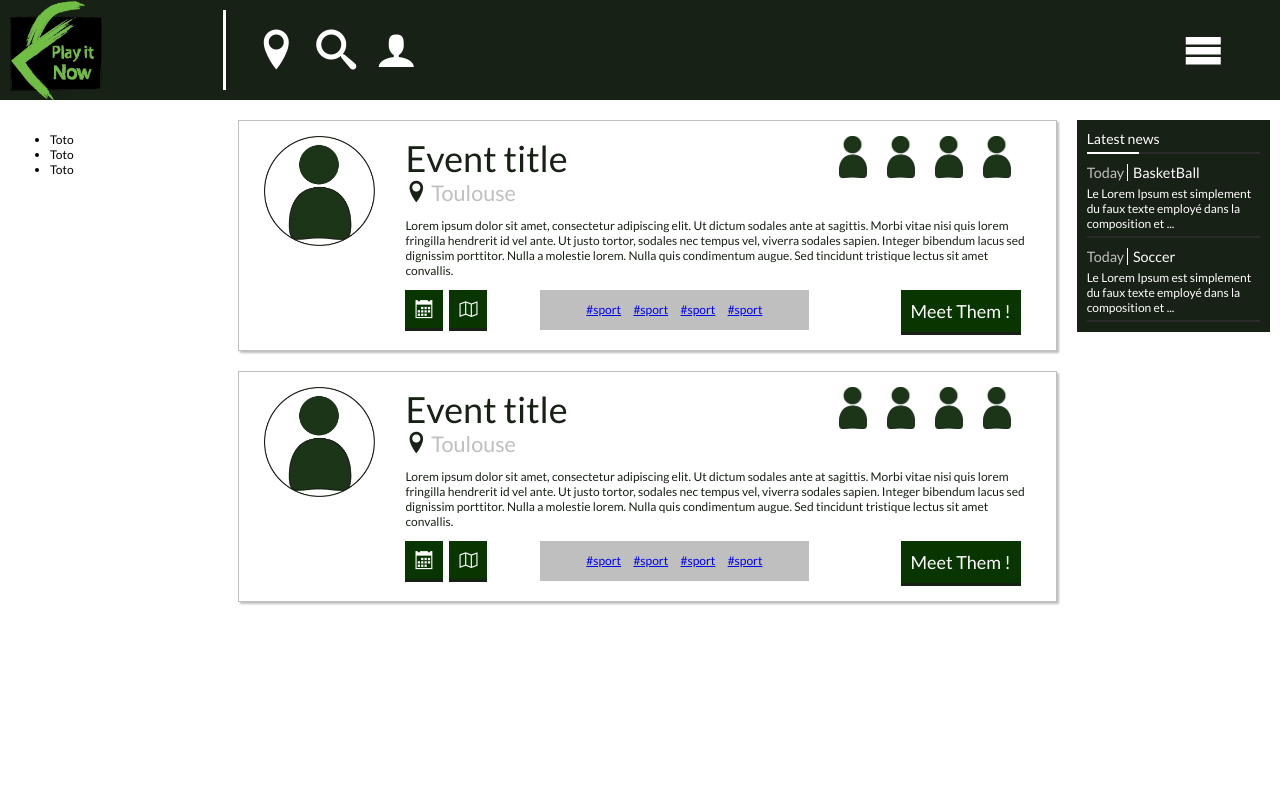
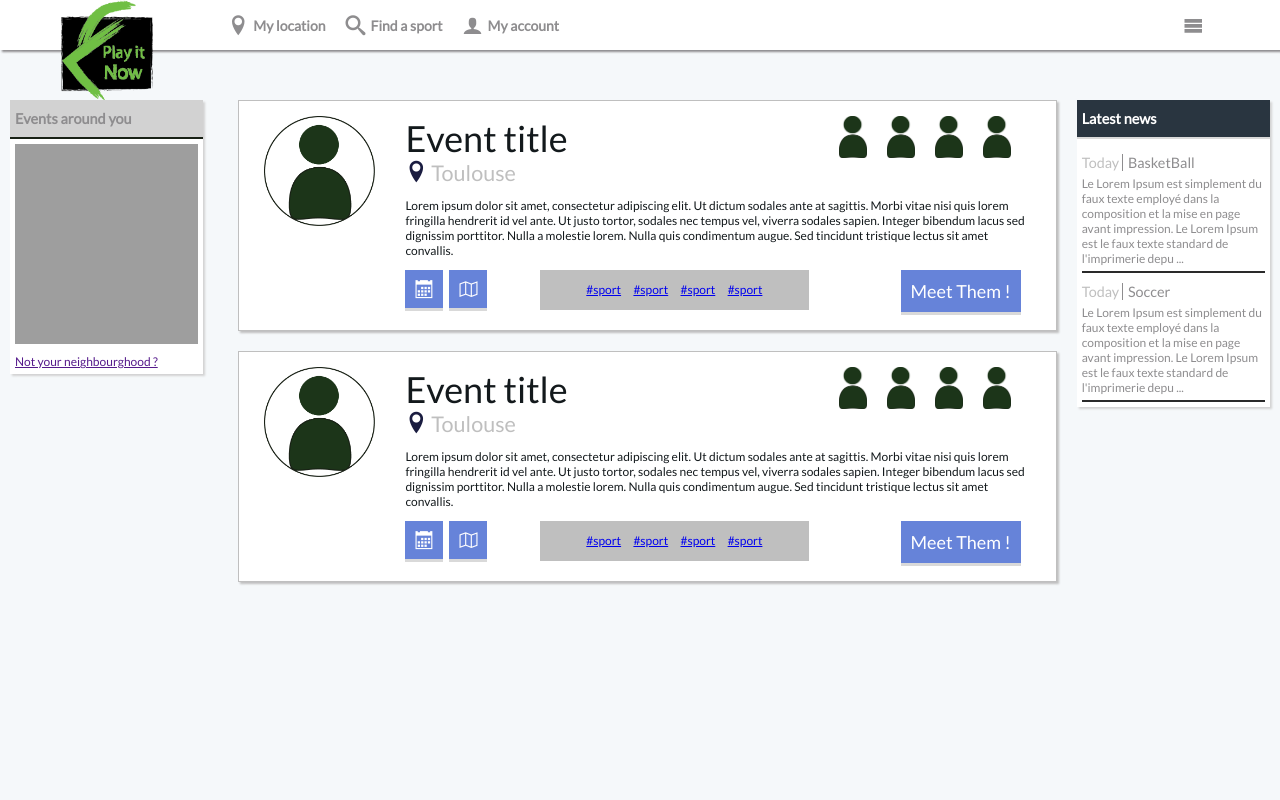
Before and after one commit to esgiprojetninja/PlayNow, a PHP site: page / in a window 1280 px wide. Run offline with PHP 8.4, Linux system fonts and the light colour scheme; some libraries are stand-ins or nearby versions; some web fonts are replaced; grey boxes are pictures that could not be loaded.

Commit message:
web | css: fixed buttons

```diff
--- /dev/null
+++ b/web/css/button.css
@@ -0,0 +1,128 @@
+.btn {
+    border: none;
+    font-size: 1.5em;
+    padding: 10px;
+    border-bottom: 3px solid #182115;
+}
+
+.btn:hover {
+    cursor: pointer;
+}
+
+.btn:focus {
+    outline: none;
+}
+
+.btn-darkgreen {
+    color: #FFFFFF;
+    background-color: #093500;
+}
+
+.btn-darkgreen:focus {
+    background-color: #3AFA06;
+}
+
+/*@mixin btn-colors($color, $background) {
+  background-color: $background;
+  border-color: $background;
+  color: $color;
+  &:hover,
+  &:active,
+  &:active:hover,
+  &:active:focus,
+  &:focus {
+    background-color: scale-color($background, $lightness: -10%);
+    border-color: scale-color($background, $lightness: -10%);
+  }
+}*/
+
+.btn-dark-blue {
+    color: #FFFFFF;
+    background-color: #1A1C40;
+    border-color: #D9D9D9;
+}
+.btn-dark-blue:hover,
+.btn-dark-blue:focus,
+.btn-dark-blue:active,
+.btn-dark-blue:active:hover,
+.btn-dark-blue:active:focus {
+    background-color: #2B2E5C;
+}
+
+.btn-primary {
+    color: #FFFFFF;
+    background-color: #6683D9;
+    border-color: #D9D9D9;
+}
+.btn-primary:hover,
+.btn-primary:focus,
+.btn-primary:active,
+.btn-primary:active:hover,
+.btn-primary:active:focus {
+    background-color: #789AFF;
+}
+
+.btn-primary2 {
+    color: #FFFFFF;
+    background-color: #293540;
+    border-color: #D9D9D9;
+}
+.btn-primary2:hover,
+.btn-primary2:focus,
+.btn-primary2:active,
+.btn-primary2:active:hover,
+.btn-primary2:active:focus {
+    background-color: #445669;
+}
+
+.btn-info {
+    color: #FFFFFF;
+    background-color: #5C8EF2;
+    border-color: #D9D9D9;
+}
+.btn-info:hover,
+.btn-info:focus,
+.btn-info:active,
+.btn-info:active:hover,
+.btn-info:active:focus {
+    background-color: #61A2FF;
+}
+
+.btn-success {
+    color: #FFFFFF;
+    background-color: #3BD97F;
+    border-color: #D9D9D9;
+}
+.btn-success:hover,
+.btn-success:focus,
+.btn-success:active,
+.btn-success:active:hover,
+.btn-success:active:focus {
+    background-color: #45FF95;
+}
+
+.btn-warning {
+    color: #FFFFFF;
+    background-color: #F2A03D;
+    border-color: #D9D9D9;
+}
+.btn-warning:hover,
+.btn-warning:focus,
+.btn-warning:active,
+.btn-warning:active:hover,
+.btn-warning:active:focus {
+    background-color: #F2C33D;
+}
+
+.btn-warning {
+    color: #FFFFFF;
+    background-color: #731018;
+    border-color: #D9D9D9;
+}
+.btn-warning:hover,
+.btn-warning:focus,
+.btn-warning:active,
+.btn-warning:active:hover,
+.btn-warning:active:focus {
+    background-color: #9C1620;
+}
--- a/web/css/global.css
+++ b/web/css/global.css
@@ -5,6 +5,8 @@
 
 body {
     font-size: 12px;
+    color: #1A1C40;
+    background-color: #f5f8fa;
 }
 
 /********************
@@ -47,88 +49,87 @@ body {
     display: block;
 }
 
-/*********************
-    -- BUTTONS --
-*********************/
-
-.btn {
-    border: none;
-    font-size: 1.5em;
-    padding: 10px;
-}
-
-.btn:hover {
-    cursor: pointer;
-}
-
-.btn:focus {
-    outline: none;
-}
-
-.btn-darkgreen {
-    border-bottom: 3px solid #182115;
-    background-color: #093500;
-    color: #FFFFFF;
-}
-
-.btn-darkgreen:focus {
-    background-color: #3AFA06;
-}
-
 /**********************
     -- HEADER --
 **********************/
 
 header {
-    background-color: #182115;
-    color: #FFFFFF;
+    background-color: #FFFFFF;
+    color: #2A2A2A;
     margin-bottom: 20px;
+    height: 50px;
+    box-shadow: 2px 2px 2px #8E8D8F;
 }
 
 header .app-logo {
-    height: 100px;
-    width: 92px;
 }
 
 header .header-separator {
-    height: 80px;
+    height: 30px;
     margin-top: 10px;
     padding-left: 30px;
-    border-left: 3px solid #FFFFFF;
+    border-left: 3px solid #13191C;
     width: 3px;
     float: left;
 }
 
 header .icon {
-    font-size: 40px;
-    padding-top: 30px;
     display: block;
-    height: 100px;
-    width: 60px;
+    margin-right: 15px;
     float: left;
-    color: white;
     text-decoration: none;
+    line-height: 1;
+    height: 50px;
+    vertical-align: middle;
+    color: #8E8D8F;
+    transition: all .15s ease-in-out;
+}
+
+header .icon:hover {
+    color: #13191C;
+    border-bottom: 4px solid #13191C;
+}
+
+header .icon span {
+    display: block;
+    float: left;
+    font-size: 20px;
+    margin-top: 15px;
+    margin-left: 5px;
+}
+
+
+header .icon .text {
+    font-size: 14px;
+    font-weight: 600;
+    margin-top: 19px;
 }
 
 /* DROPDOWNS */
 
 .dropdown {
     position: relative;
-    height: 100px;
+    height: 50px;
+}
+
+.dropdown .dropdown-icon {
+    margin-left: 0;
 }
 
 .dropdown .dropdown-menu {
     display: none;
     position: absolute;
-    top: 100px;
+    top: 50px;
     left: 0px;
     right: auto;
-    background-color: #182115;
+    background-color: #FFFFFF;
     list-style: none;
     margin: 0;
     padding: 0;
     text-align: center;
     min-width: 200px;
+    box-shadow: 2px 2px 2px #2A2A2A;
+    border: 1px solid #2A2A2A;
 
 }
 
@@ -153,11 +154,13 @@ header .icon {
 }
 
 .dropdown .dropdown-menu li:hover {
-    background-color: #3AFA06;
+    background-color: #2A2A2A;
+    color: #FFFFFF;
 }
 
 .dropdown .dropdown-menu li a {
-    color: #FFFFFF;
+    color: #13191C;
+    text-decoration: none;
     font-size: 18px;
 }
 
@@ -168,7 +171,8 @@ header .icon {
 article.event {
     border: 1px solid #BFBFBF;
     box-shadow: 2px 2px 2px #BFBFBF;
-    color: #182115;
+    background-color: #FFFFFF;
+    color: #13191C;
     padding: 15px;
     margin-left: 15px;
     margin-bottom: 20px;
@@ -191,7 +195,7 @@ article.event .title-box .location {
 }
 
 article.event .title-box .location .icon-location {
-    color: #182115;
+    color: #1A1C40;
 }
 
 article.event .nb-users img {
@@ -225,47 +229,40 @@ article.event .icons-and-tags .tag-box a {
     -- INDEX NEWS --
 *************************/
 
-.index-news {
-    background-color: #182115;
-    color: #FFFFFF;
-    width: 100%;
-    padding: 10px;
+.news-box {
+    margin-top: 10px;
+    cursor: pointer;
+    transition: all .15s ease-in-out;
 }
-.index-news .news-heading {
-    margin-top: 0;
-    margin-bottom: 5px;
+.news-box:hover {
+    color: #2A2A2A;
 }
-.index-news .heading-divider {
-    height: 2px;
-    background-color: #FFFFFF;
-    display: flex;
-}
-.index-news .heading-divider .light {
-    width: 30%;
-}
-.index-news .heading-divider .dark {
-    width: 70%;
-    background-color: #2A2A2A;
-}
-.index-news .news-box {
-    max-height: 100px;
-    overflow: hidden;
-    text-overflow: ellipsis;
-    margin-top: 10px;
-}
-.index-news .news-box .box-title {
+.news-box .box-title {
     margin: 0 0 5px 0;
     color: #BFBFBF;
     font-size: 120%;
 }
-.index-news .news-box .box-title .title {
-    color: #FFFFFF;
-    border-left: 1px solid #FFFFFF;
+.news-box .box-title .title {
+    color: #8E8D8F;
+    border-left: 1px solid #8E8D8F;
     padding-left: 5px;
+    transition: all .15s ease-in-out;
 }
-.index-news .news-box .box-divider {
+.news-box:hover .box-title .title {
+    color: #2A2A2A;
+}
+.news-box .box-divider {
     height: 2px;
     width: 100%;
     background-color: #2A2A2A;
     margin-top: 5px;
 }
+
+/************************
+    -- INDEX-MENU --
+************************/
+
+.index-map {
+    width: 100%;
+    height: 200px;
+}
--- a/web/css/grid.css
+++ b/web/css/grid.css
@@ -10,7 +10,6 @@ body{
 
 .grid-container{
     width:100%;
-    margin:0 4%;
 }
 
 .grid-container *{
@@ -27,8 +26,23 @@ body{
 [class*='col-'] {
     float:left;
     min-height:1px;
-    width:8.333333333%;
     padding:0 10px;
+}
+
+@media screen and (max-width: 768px) {
+    .hidden-sm  {
+        display: none;
+    }
+}
+@media screen and (max-width: 992px) {
+    .hidden-md  {
+        display: none;
+    }
+}
+@media screen and (max-width: 380px) {
+    .hidden-xs  {
+        display: none;
+    }
 }
 
 .col-xs-0{
@@ -242,10 +256,10 @@ body{
 }
 
 @media (min-width: 992px){
-    .grid-container{
+    /*.grid-container{
         width:100%;
         margin:0 auto;
-    }
+    }*/
 
     .col-md-0{
         width:0;
--- /dev/null
+++ b/web/css/panel.css
@@ -0,0 +1,67 @@
+.panel {
+    width: 100%;
+    background-color: #FFFFFF;
+    color: #8E8D8F;
+    box-shadow: 2px 2px 2px #D2D2D2;
+}
+.panel .panel-heading {
+    padding: 5px;
+    border-bottom: 2px solid #182115;
+    background-color: #D2D2D2;
+}
+.panel .panel-heading .panel-title {
+    font-weight: 600;
+    font-size: 120%;
+    margin: 5px 0;
+}
+.panel .panel-body {
+    padding: 5px;
+}
+.panel .panel-footer {
+    padding: 5px;
+}
+
+/*********************
+    -- COLORS --
+*********************/
+.panel-primary .panel-heading {
+    background-color: #5C8EF2;
+    color: #FFFFFF;
+    border-color: #D9D9D9;
+}
+
+.panel-primary2 .panel-heading {
+    background-color: #293540;
+    color: #FFFFFF;
+    border-color: #D9D9D9;
+}
+
+.panel-dark-blue .panel-heading {
+    background-color: #1A1C40;
+    color: #FFFFFF;
+    border-color: #D9D9D9;
+}
+
+.panel-info .panel-heading {
+    background-color: #5C8EF2;
+    color: #FFFFFF;
+    border-color: #D9D9D9;
+}
+
+.panel-success .panel-heading {
+    background-color: #3BD97F;
+    color: #FFFFFF;
+    border-color: #D9D9D9;
+}
+
+.panel-warning .panel-heading {
+    background-color: #F2A03D;
+    color: #FFFFFF;
+    border-color: #D9D9D9;
+}
+
+.panel-warning .panel-heading {
+    background-color: #731018;
+    color: #FFFFFF;
+    border-color: #D9D9D9;
+}
--- a/web/index.php
+++ b/web/index.php
@@ -4,6 +4,8 @@
     <meta charset="UTF-8">
     <link rel="stylesheet" type="text/css" href="./css/grid.css">
     <link rel="stylesheet" type="text/css" href="./css/global.css">
+    <link rel="stylesheet" type="text/css" href="./css/panel.css">
+    <link rel="stylesheet" type="text/css" href="./css/button.css">
     <link rel="stylesheet" type="text/css" href="./css/icomoon.css">
     <link href='http://fonts.googleapis.com/css?family=Lato&subset=latin,latin-ext' rel='stylesheet' type='text/css'>
 </head>
@@ -11,24 +13,26 @@
 <header>
     <div class="grid-container">
         <div class="row">
-            <div class="col-xs-2">
+            <div class="col-xs-2 center">
                 <img src="./img/logo-pa.png" alt="Play Now" class="app-logo" height="100px" width="92px">
             </div>
             <div class="col-xs-9">
-                <div class="header-separator"></div>
                 <a href="#" class="icon">
                     <span class="icon-location"></span>
+                    <span class="text">My location</span>
                 </a>
                 <a class="icon" href="#">
                     <span class="icon-search"></span>
+                    <span class="text">Find a sport</span>
                 </a>
                 <a class="icon" href="#">
                     <span class="icon-user"></span>
+                    <span class="text">My account</span>
                 </a>
             </div>
             <div class="col-xs-1">
-                <div class="dropdown">
-                    <span class="icon icon-menu dropdown-icon"></span>
+                <div class="dropdown icon">
+                    <span class="icon-menu dropdown-icon"></span>
                     <ul class="dropdown-menu right">
                         <li><a href="#">Settings</a></li>
                         <li><a href="#">Help</a></li>
@@ -40,16 +44,20 @@
 </header>
 <div class="grid-container">
     <div class="row">
-        <nav class="col-md-2 col-xs-0">
-            <div class="index-menu">
-                <ul>
-                    <li>Toto</li>
-                    <li>Toto</li>
-                    <li>Toto</li>
-                </ul>
+        <nav class="col-sm-2 hidden-sm">
+            <div class="panel">
+                <div class="panel-heading">
+                    <p class="panel-title">Events around you</p>
+                </div>
+                <div class="panel-body">
+                    <div class="index-map" id="index-map"></div>
+                </div>
+                <div class="panel-footer">
+                    <a href="">Not your neighbourghood ?</a>
+                </div>
             </div>
         </nav>
-        <section class="timeline col-md-8 col-xs-12">
+        <section class="timeline col-sm-8">
             <article class=" event">
                 <div class="row">
                     <div class="col-xs-2">
@@ -87,12 +95,12 @@
                             <div class="col-xs-8 icons-and-tags">
                                 <div class="row">
                                     <div class="col-xs-4 icon-box">
-                                        <button class="btn btn-darkgreen popover-trigger" type="button">
+                                        <button class="btn btn-primary popover-trigger" type="button">
                                             <span class="popover-top">Today - 6pm</span>
                                             <span class="icon-calendar">
                                             </span>
                                         </button>
-                                        <button class="btn btn-darkgreen popover-trigger" type="button">
+                                        <button class="btn btn-primary popover-trigger" type="button">
                                             <span class="popover-top">5 km from you</span>
                                             <span class="icon icon-map2"></span>
                                         </button>
@@ -106,7 +114,7 @@
                                 </div>
                             </div>
                             <div class="col-xs-4 btn-box">
-                                <button type="button" class="btn btn-darkgreen">
+                                <button type="button" class="btn btn-primary">
                                     Meet Them !
                                 </button>
                             </div>
@@ -151,12 +159,12 @@
                             <div class="col-xs-8 icons-and-tags">
                                 <div class="row">
                                     <div class="col-xs-4 icon-box">
-                                        <button class="btn btn-darkgreen popover-trigger" type="button">
+                                        <button class="btn btn-primary popover-trigger" type="button">
                                             <span class="popover-top">Today - 6pm</span>
                                             <span class="icon-calendar">
                                             </span>
                                         </button>
-                                        <button class="btn btn-darkgreen popover-trigger" type="button">
+                                        <button class="btn btn-primary popover-trigger" type="button">
                                             <span class="popover-top">5 km from you</span>
                                             <span class="icon icon-map2"></span>
                                         </button>
@@ -170,7 +178,7 @@
                                 </div>
                             </div>
                             <div class="col-xs-4 btn-box">
-                                <button type="button" class="btn btn-darkgreen">
+                                <button type="button" class="btn btn-primary">
                                     Meet Them !
                                 </button>
                             </div>
@@ -179,12 +187,12 @@
                 </div>
             </article>
         </section>
-        <aside class="col-md-2 col-xs-0">
-            <div class="index-news">
-                <h3 class="news-heading">Latest news</h3>
-                <div class="heading-divider">
-                    <div class="light"></div><div class="dark"></div>
+        <aside class="col-sm-2 hidden-sm">
+            <div class="panel panel-primary2">
+                <div class="panel-heading">
+                    <h3 class="panel-title">Latest news</h3>
                 </div>
+                <div class="panel-body">
                     <div class="news-box">
                         <h4 class="box-title">Today <span class="title">BasketBall</span></h4>
                         <div class="content">
@@ -200,6 +208,7 @@
                         <div class="box-divider"></div>
                     </div>
                 </div>
+            </div>
         </aside>
     </div> <!-- END GRID CONTAINER -->
 </div>
@@ -207,4 +216,14 @@
 
 <script type="text/javascript" src="https://code.jquery.com/jquery-1.11.3.min.js"></script>
 <script type="text/javascript" src="./js/all.js"></script>
+<script>
+    function initMap() {
+        var mapDiv = document.getElementById('index-map');
+        var map = new google.maps.Map(mapDiv, {
+            center: {lat: 44.540, lng: -78.546},
+            zoom: 8
+        });
+    };
+</script>
+<script src="https://maps.googleapis.com/maps/api/js?callback=initMap" async defer></script>
 </html>
```
Also changed, not shown: web/css/colors.css (added, +19 -0 lines), web/js/all.js (+4 -3 lines). Lines whose indentation alone changed are shown as unchanged.
